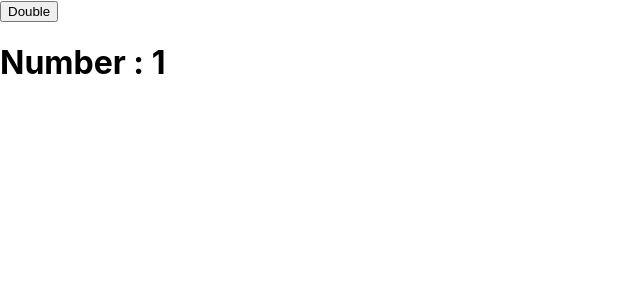
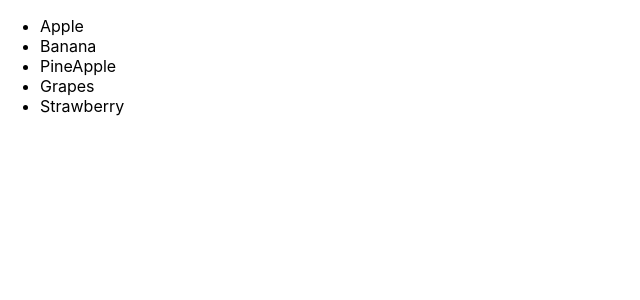
Before and after one commit to Aarti-Waghmare-React-Course/React_coding_exercise, a React (Create React App) app: page / in a window 1280 px wide. Shown: the top 300 px of the page, without its empty margins (0-640 px from the left). Built offline with nearby package versions, Linux system fonts and the light colour scheme.

Commit message:
Lists added

```diff
--- a/src/App.js
+++ b/src/App.js
@@ -8,6 +8,7 @@ import ChangeColour_05 from './components/ChangeColour_05';
 import DispalyName_06 from './components/DisplayName_06';
 import TextMirror_07 from './components/TextMirror_07';
 import DoubleNumber_08 from './components/DoubleNumber_08';
+import Lists_09 from './components/Lists_09';
 
 function App() {
   return (
@@ -19,7 +20,8 @@ function App() {
       {/* <ChangeColour_05/> */}
       {/* <DispalyName_06/> */}
       {/* <TextMirror_07/> */}
-      <DoubleNumber_08/>
+      {/* <DoubleNumber_08/> */}
+      <Lists_09/>
     </div>
   );
 }
--- /dev/null
+++ b/src/components/Lists_09.js
@@ -0,0 +1,18 @@
+// Just display a list with hardcoded items.
+import react from 'react';
+
+const Lists_09=()=>{
+    return(
+        <div>
+            <ul>
+                <li>Apple</li>
+                <li>Banana</li>
+                <li>PineApple</li>
+                <li>Grapes</li>
+                <li>Strawberry</li>
+            </ul>
+        </div>
+    );
+};
+
+export default Lists_09;
```
